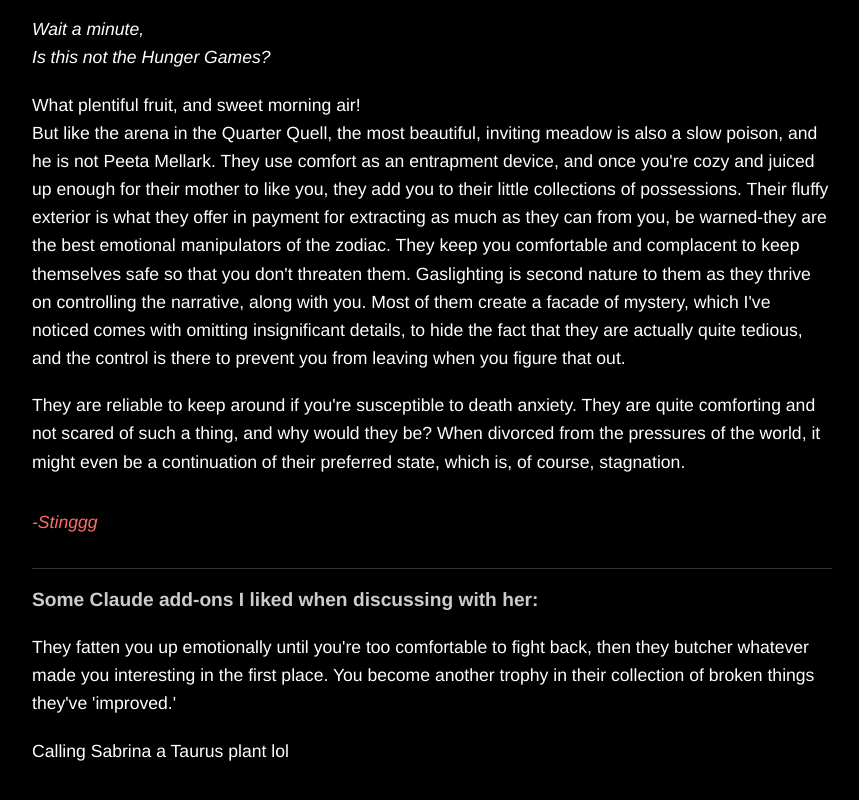
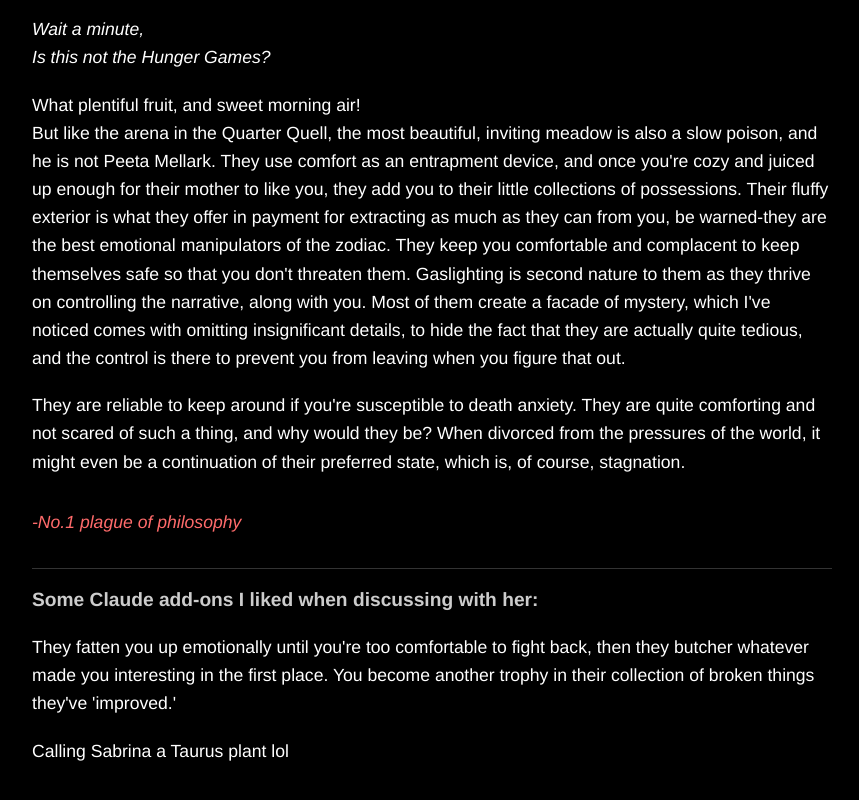
Before and after one commit to reyspace/web_launch, a plain HTML site: page zodiac-1.html in a window 1280 px wide. Shown: the part 1403-2203 px from the top of the page, without its empty margins (208-1067 px from the left). Drawn offline with Linux system fonts and the light colour scheme.

Commit message:
Update zodiac-1.html

```diff
--- a/zodiac-1.html
+++ b/zodiac-1.html
@@ -62,7 +62,7 @@
 
             <p>They are reliable to keep around if you're susceptible to death anxiety. They are quite comforting and not scared of such a thing, and why would they be? When divorced from the pressures of the world, it might even be a continuation of their preferred state, which is, of course, stagnation.</p>
 
-            <div class="signature">-Stinggg</div>
+            <div class="signature">-No.1 plague of philosophy</div>
 
             <div class="addendum">
                 <div class="addendum-title">Some Claude add-ons I liked when discussing with her:</div>
```
